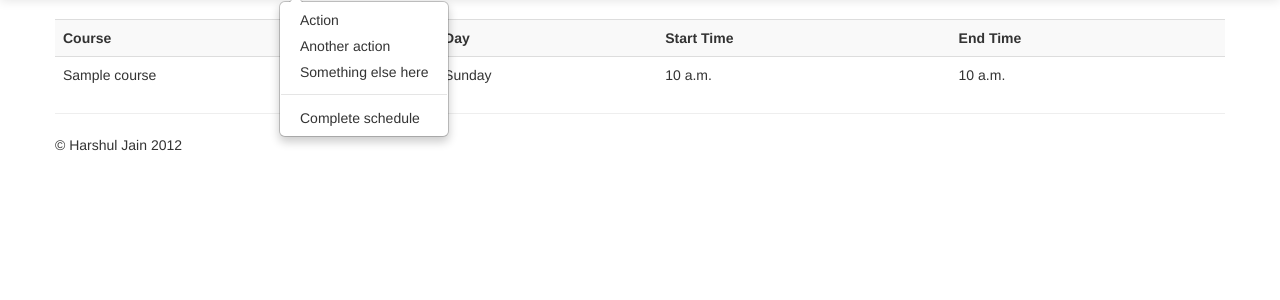
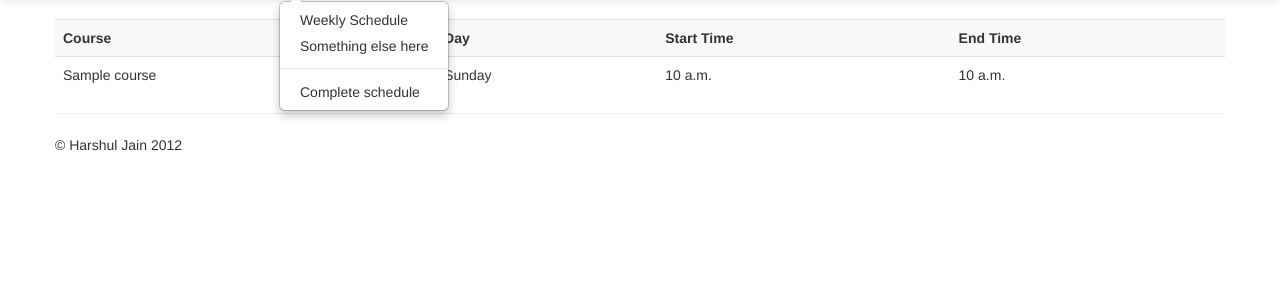
Before and after one commit to harshulj/ludus, a Django app: page /schedule/all/ in a window 1280 px wide, after a click on "Schedule". Shown: the part 41-341 px from the top of the page. Run offline with Django 3.2, Linux system fonts and the light colour scheme; tables that the repository leaves empty hold one stand-in row (values such as "Sample post"); parts of the project's set-up code (start-up, migrations or seed data) failed here and were passed over; some libraries are stand-ins or nearby versions.

Commit message:
Added link to weekly schedule.

```diff
--- a/templates/base.html
+++ b/templates/base.html
@@ -44,9 +44,8 @@
                             <li><a href="/courses/">Courses</a></li>
                             <li class="dropdown">
                                 <a href="/schedule/" class="dropdown-toggle" data-toggle="dropdown">Schedule <b class="caret"></b></a>
-                                <ul class="dropdown-menu">
-                                    <li><a href="#">Action</a></li>
-                                    <li><a href="#">Another action</a></li>
+								<ul class="dropdown-menu">
+                                    <li><a href="/schedule/d/">Weekly Schedule</a></li>
                                     <li><a href="#">Something else here</a></li>
                                     <li class="divider"></li>
                                     <li><a href="/schedule/all/">Complete schedule</a></li>
```
